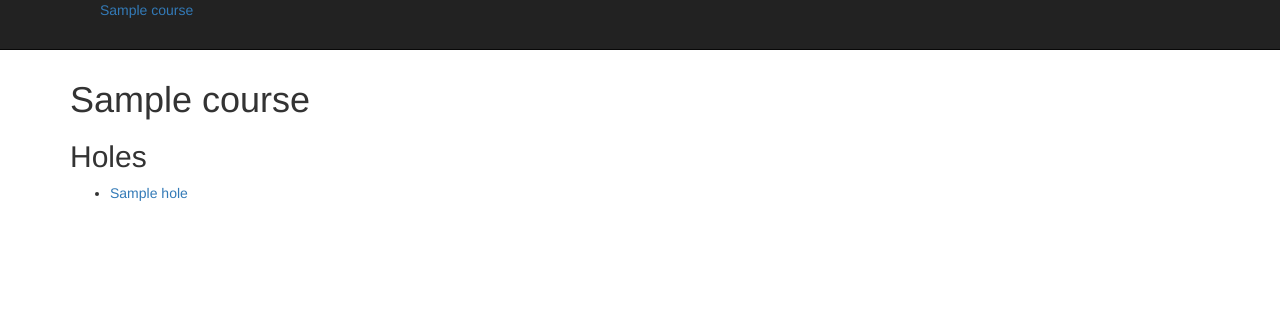
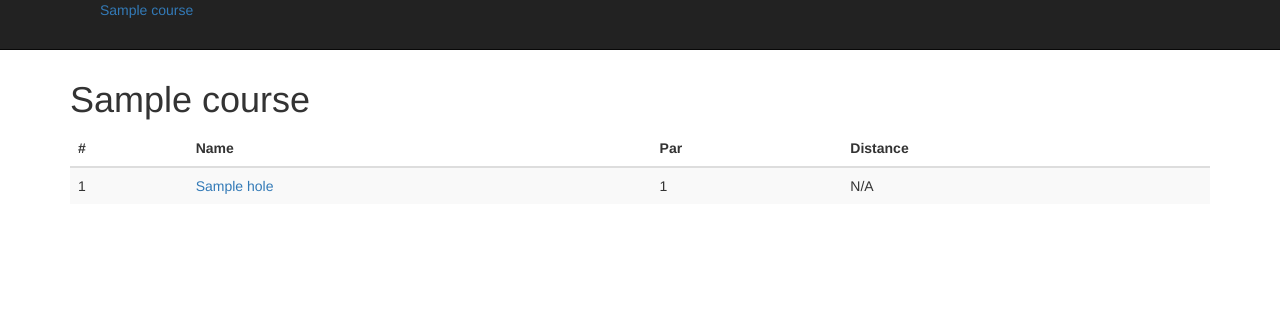
Before and after one commit to jonejone/caddybook, a Django app: a page that uses caddybook/books/templates/books/base.html in a window 1280 px wide. Shown: the top 310 px of the page. Run offline with Django 3.2, Linux system fonts and the light colour scheme; tables that the repository leaves empty hold one stand-in row (values such as "Sample post"); some libraries are stand-ins or nearby versions.

Commit message:
Prepared templates for translation

```diff
--- a/caddybook/books/templates/books/base.html
+++ b/caddybook/books/templates/books/base.html
@@ -41,7 +41,7 @@
         <div class="container">
 
             <div class="ajax-status-bar" style="display: none;">
-                <span class="label">Please wait or something...</span>
+                <span class="label"></span>
             </div>
 
             {% block content %}{% endblock %}
--- a/caddybook/books/templates/books/course.html
+++ b/caddybook/books/templates/books/course.html
@@ -1,12 +1,41 @@
 {% extends "books/base_course.html" %}
+{% load i18n %}
 
 {% block content %}
 <h1>{{ course.name }}</h1>
 
-<h2>Holes</h2>
-<ul>
-    {% for hole in course.hole_set.all %}
-    <li><a href="{% url "books-hole" course.slug hole.position %}">{{ hole }}</a></li>
-    {% endfor %}
-</ul>
+<table class="table-striped table span6">
+    <thead>
+        <tr>
+            <th>{% trans "#" %}</th>
+            <th>{% trans "Name" %}</th>
+            <th>{% trans "Par" %}</th>
+            <th>{% trans "Distance" %}</th>
+        </tr>
+    </thead>
+    <tbody>
+        {% for hole in course.hole_set.all %}
+        <tr>
+            <td>{{ hole.position }}</td>
+            <td>
+                <a href="{% url "books-hole" hole.course.slug hole.position %}">{{ hole.name }}</a>
+            </td>
+            <td>
+                {% if hole.par %}
+                    {{ hole.par }}
+                {% else %}
+                    <span class="muted">{% trans "N/A" %}</span>
+                {% endif %}
+            </td>
+            <td>
+                {% if hole.distance %}
+                    {% blocktrans with distance=hole.distance %}{{ distance }} meters{% endblocktrans %}
+                {% else %}
+                    <span class="muted">{% trans "N/A" %}</span>
+                {% endif %}
+            </td>
+        </tr>
+        {% endfor %}
+    </tbody>
+</table>
 {% endblock %}
--- a/caddybook/books/templates/books/hole/pager.html
+++ b/caddybook/books/templates/books/hole/pager.html
@@ -1,5 +1,5 @@
 {% load i18n %}
-<ul class="pager span12">
+<ul class="pager span8">
     <li class="previous">
         {% if hole.has_previous %}
             <a href="{% url "books-hole" hole.course.slug hole.previous_hole_position %}">&larr; {% trans "Previous hole" %}</a>
@@ -7,8 +7,8 @@
             <a class="muted">&larr; {% trans "Previous hole" %}</a>
         {% endif %}
     </li>
-    <li>
-        Hole {{ hole.position }} of {{ hole.course.hole_set.count }}
+    <li class="hidden-phone">
+        {% blocktrans with position=hole.position count=hole.course.hole_set.count %}{{ position }} of {{ count }}{% endblocktrans %}
     </li>
     <li class="next">
         {% if hole.has_next %}
```
Also changed, not shown: caddybook/books/templates/books/hole.html (+13 -13 lines).
